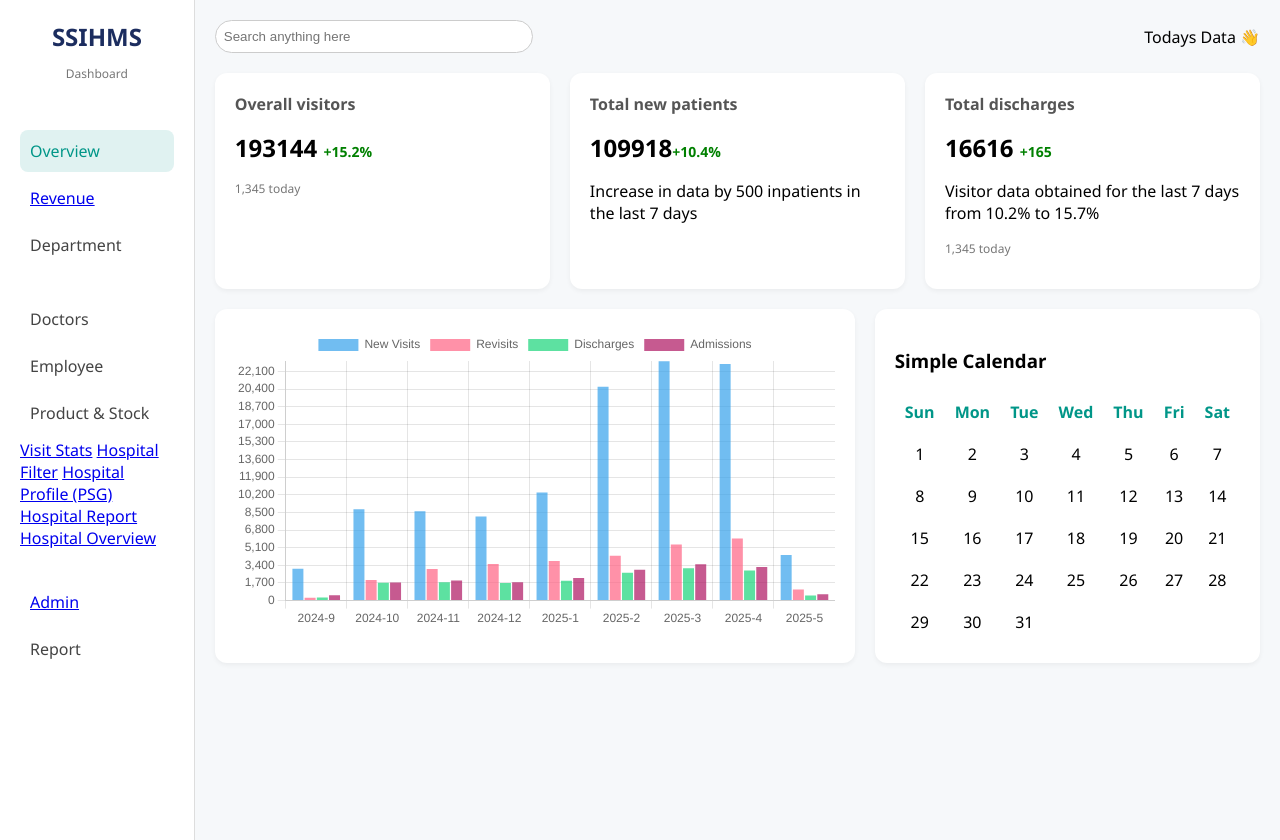
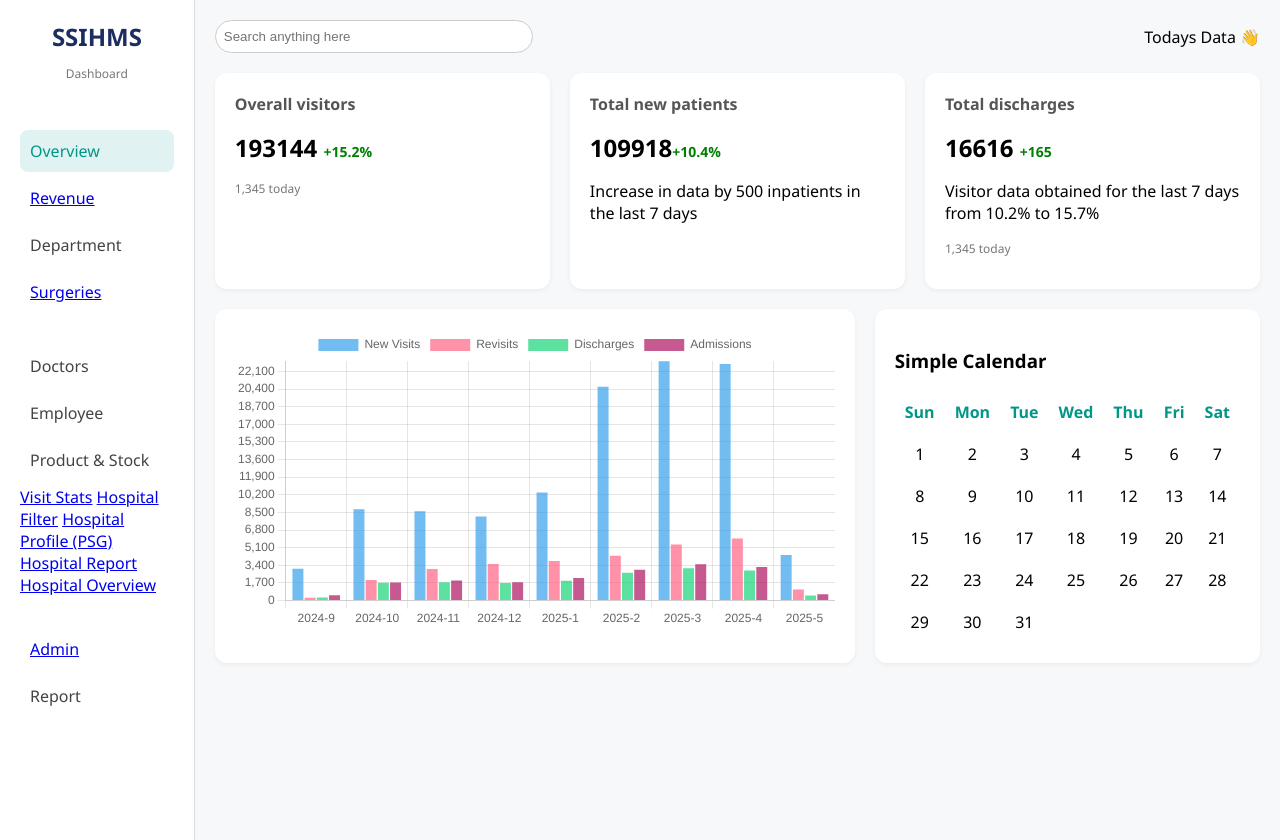
Before and after one commit to Sayeeswar/Repository, a Django app: page / in a window 1280 px wide. Run offline with Django 5.2, Linux system fonts and the light colour scheme; data comes from the database, SQL or seed files in the repository.

Commit message:
Update home.html

```diff
--- a/templates/home.html
+++ b/templates/home.html
@@ -172,7 +172,8 @@
     <ul>
       <li class="active">Overview</li>
       <li><a href="hospitals/">Revenue</a></li>
-      <li>Department</a></li>
+      <li>Department</li>
+      <li><a href="surgeries/">Surgeries</a> </li>
     </ul>
   </nav>
 
```
